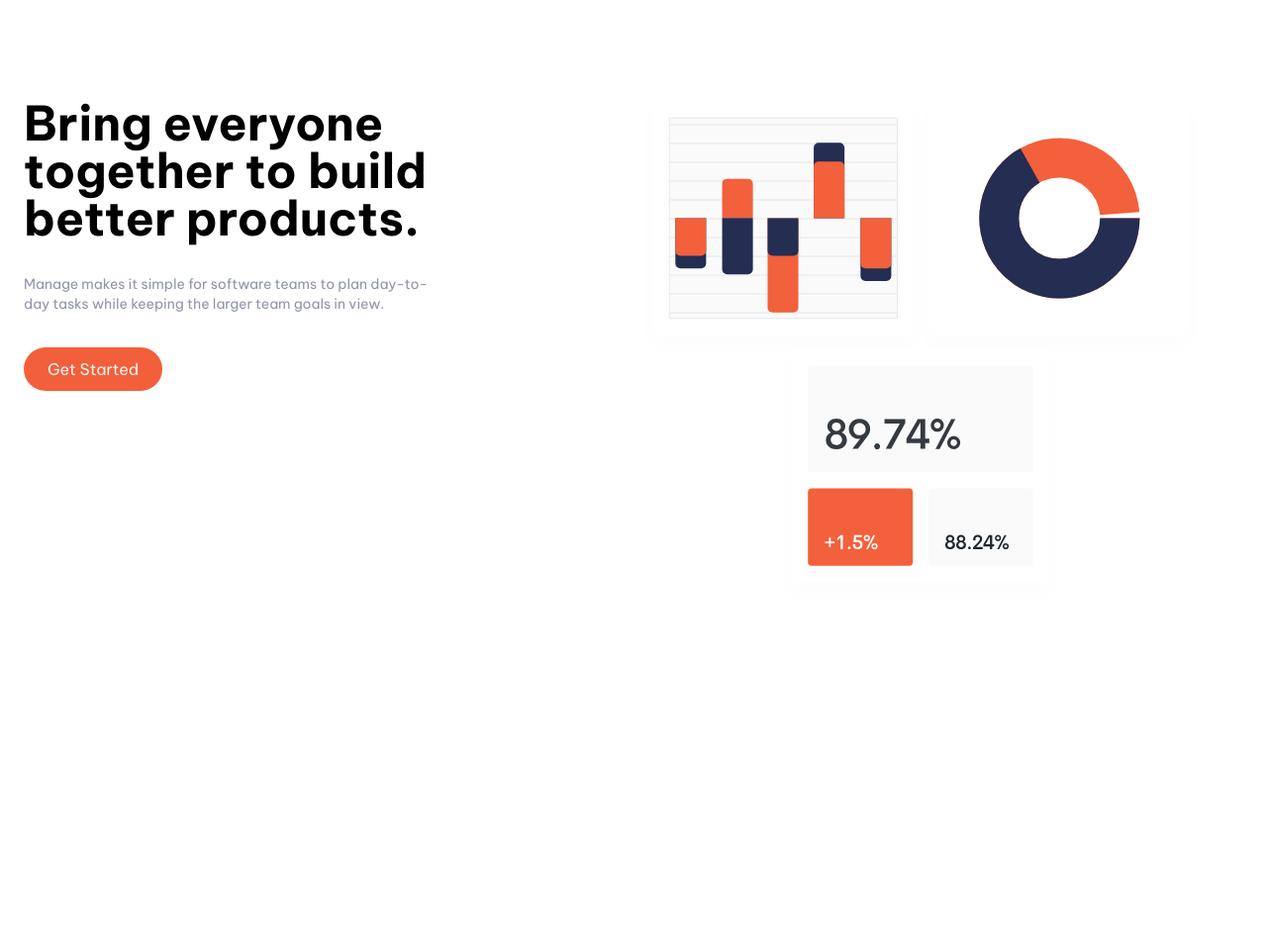
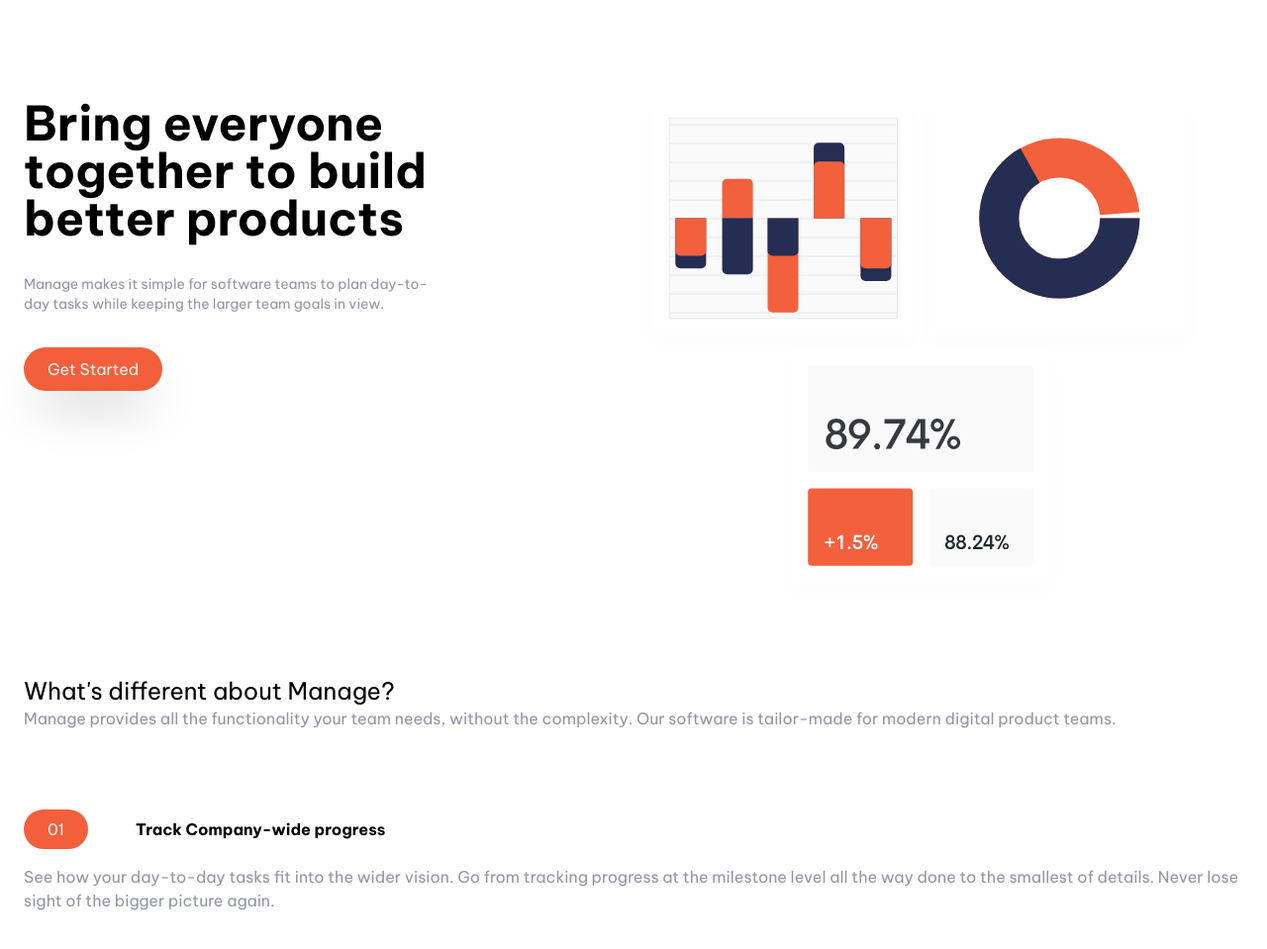
Before and after one commit to SaboyaDev/tailwind-manager-landing, a website: page public/index.html in a window 1280 px wide. Shown: the part 75-1034 px from the top of the page at 99% size. Before the commit the page ends 800 px from the top, so only its background shows below. Drawn offline with Linux system fonts and the light colour scheme.

Commit message:
added 1st card of the features section

```diff
--- a/public/index.html
+++ b/public/index.html
@@ -68,9 +68,9 @@
       <!-- Hero-Text -->
       <div class="text-center md:text-left md:w-1/2 md:pr-6 lg:pr-20 xl:pr-48">
         <div class="py-4">
-          <h2 class="font-semibold md:leading-snug text-3xl lg:text-5xl">
-            Bring everyone together to build better products.
-          </h2>
+          <h1 class="font-bold md:leading-snug text-[32px] lg:text-5xl">
+            Bring everyone together to build better products
+          </h1>
         </div>
         <div class="py-4">
           <p class="text-darkGrayishBlue text-sm">Manage makes it simple for
@@ -81,11 +81,41 @@
           </p>
         </div>
         <div class="py-7"><a
-            class="bg-brightRed text-light rounded-full py-3 px-6">
+            class="bg-brightRed text-light rounded-full py-3 px-6 shadow-2xl">
             Get Started
           </a></div>
       </div>
     </div> <!-- End of Hero  -->
+    <main id="features">
+      <!-- Left Section Desktop-->
+      <div>
+        <h2 class="text-2xl">What's different about Manage?</h2>
+        <p class="text-darkGrayishBlue">Manage provides all the functionality
+          your team needs, without the
+          complexity.
+          Our software is tailor-made for modern digital product teams.</p>
+      </div>
+      <!-- Rignt Section Desktop-->
+      <div>
+        <!-- Card -->
+        <div class="my-20">
+          <div class="flex space-x-12 items-center">
+            <h3 class="bg-brightRed rounded-full py-2 px-6 text-light">01</h3>
+            <h3 class="font-semibold">Track Company-wide progress</h3>
+          </div>
+          <div class="mt-4">
+            <p class="text-darkGrayishBlue">See how your day-to-day tasks fit
+              into
+              the wider vision. Go from
+              tracking
+              progress at the milestone level all the way done to the smallest
+              of details.
+              Never lose sight of the bigger picture again.</p>
+          </div>
+        </div>
+      </div>
+  </div>
+  </main>
 
   </div>
 </body>
```
Also changed, not shown: public/css/style.css.
